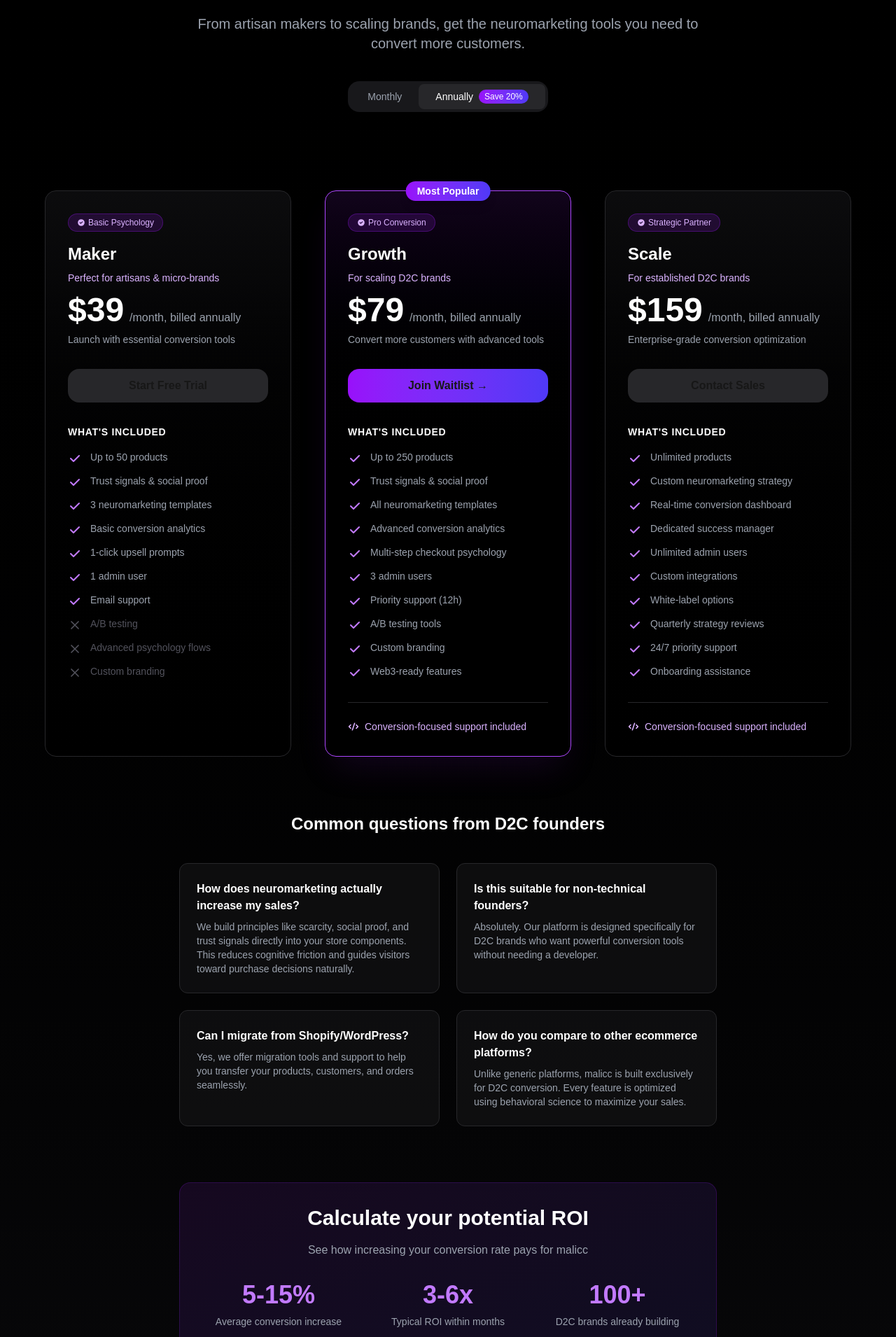
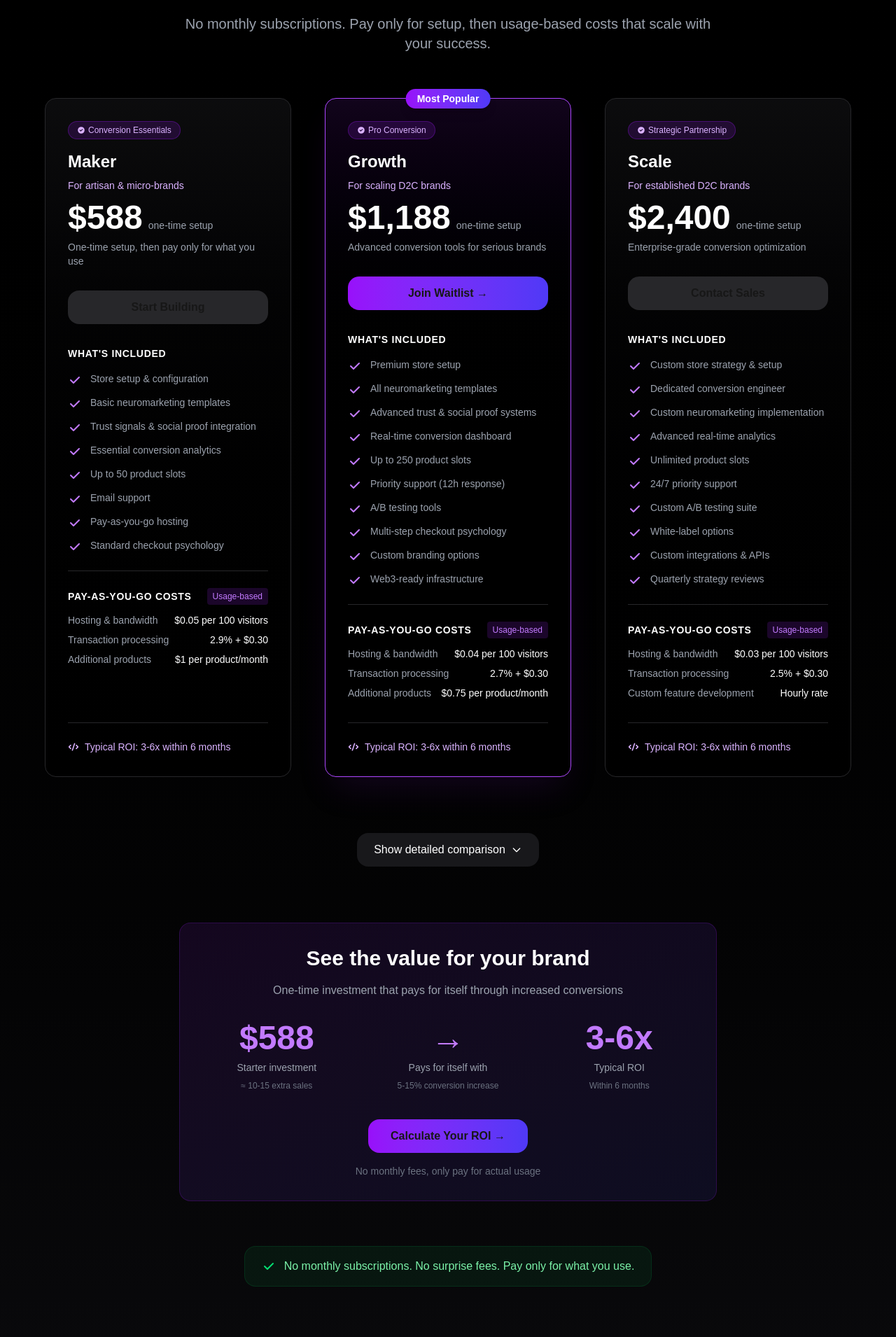
Before and after one commit to shahzerbaig/malicc-landing, a Next.js app: page / in a window 1280 px wide. Shown: the part 1890-3800 px from the top of the page at 70% size. Built offline with nearby package versions, Linux system fonts and the light colour scheme.

Commit message:
feat: implement one-time setup + pay-as-you-go pricing model with // tiers

```diff
--- a/src/components/Pricing.tsx
+++ b/src/components/Pricing.tsx
@@ -4,126 +4,104 @@
 import { useState } from "react";
 
 export default function Pricing() {
-  const [billingPeriod, setBillingPeriod] = useState<"monthly" | "annually">("annually");
+  const [showDetails, setShowDetails] = useState(false);
 
-  // Updated pricing in your Pricing.tsx component
   const plans = [
     {
       name: "Maker",
-      tagline: "Perfect for artisans & micro-brands",
-      price: {
-        monthly: "$49",
-        annually: "$39", // $12 savings monthly
-      },
-      description: "Launch with essential conversion tools",
-      cta: "Start Free Trial",
-      href: "#cta", // Added href
-      neuromarketingBadge: "Basic Psychology",
+      tagline: "For artisan & micro-brands",
+      setupFee: "$588",
+      description: "One-time setup, then pay only for what you use",
+      cta: "Start Building",
+      href: "#cta",
+      neuromarketingBadge: "Conversion Essentials",
       popular: false,
       features: [
-        { text: "Up to 50 products", included: true },
-        { text: "Trust signals & social proof", included: true },
-        { text: "3 neuromarketing templates", included: true },
-        { text: "Basic conversion analytics", included: true },
-        { text: "1-click upsell prompts", included: true },
-        { text: "1 admin user", included: true },
+        { text: "Store setup & configuration", included: true },
+        { text: "Basic neuromarketing templates", included: true },
+        { text: "Trust signals & social proof integration", included: true },
+        { text: "Essential conversion analytics", included: true },
+        { text: "Up to 50 product slots", included: true },
         { text: "Email support", included: true },
-        { text: "A/B testing", included: false },
-        { text: "Advanced psychology flows", included: false },
-        { text: "Custom branding", included: false },
+        { text: "Pay-as-you-go hosting", included: true },
+        { text: "Standard checkout psychology", included: true },
+      ],
+      usageCosts: [
+        { item: "Hosting & bandwidth", price: "$0.05 per 100 visitors" },
+        { item: "Transaction processing", price: "2.9% + $0.30" },
+        { item: "Additional products", price: "$1 per product/month" },
       ],
     },
     {
       name: "Growth",
       tagline: "For scaling D2C brands",
-      price: {
-        monthly: "$99",
-        annually: "$79", // $20 savings monthly
-      },
-      description: "Convert more customers with advanced tools",
+      setupFee: "$1,188",
+      description: "Advanced conversion tools for serious brands",
       cta: "Join Waitlist →",
-      href: "#cta", // Added href
+      href: "#cta",
       neuromarketingBadge: "Pro Conversion",
       popular: true,
       features: [
-        { text: "Up to 250 products", included: true },
-        { text: "Trust signals & social proof", included: true },
+        { text: "Premium store setup", included: true },
         { text: "All neuromarketing templates", included: true },
-        { text: "Advanced conversion analytics", included: true },
+        { text: "Advanced trust & social proof systems", included: true },
+        { text: "Real-time conversion dashboard", included: true },
+        { text: "Up to 250 product slots", included: true },
+        { text: "Priority support (12h response)", included: true },
+        { text: "A/B testing tools", included: true },
         { text: "Multi-step checkout psychology", included: true },
-        { text: "3 admin users", included: true },
-        { text: "Priority support (12h)", included: true },
-        { text: "A/B testing tools", included: true },
-        { text: "Custom branding", included: true },
-        { text: "Web3-ready features", included: true },
+        { text: "Custom branding options", included: true },
+        { text: "Web3-ready infrastructure", included: true },
+      ],
+      usageCosts: [
+        { item: "Hosting & bandwidth", price: "$0.04 per 100 visitors" },
+        { item: "Transaction processing", price: "2.7% + $0.30" },
+        { item: "Additional products", price: "$0.75 per product/month" },
       ],
     },
     {
       name: "Scale",
       tagline: "For established D2C brands",
-      price: {
-        monthly: "$199",
-        annually: "$159", // $40 savings monthly
-      },
+      setupFee: "$2,400",
       description: "Enterprise-grade conversion optimization",
       cta: "Contact Sales",
-      href: "mailto:sales@malicc.com", // Different href for enterprise
-      neuromarketingBadge: "Strategic Partner",
+      href: "mailto:sales@malicc.com",
+      neuromarketingBadge: "Strategic Partnership",
       popular: false,
       features: [
-        { text: "Unlimited products", included: true },
-        { text: "Custom neuromarketing strategy", included: true },
-        { text: "Real-time conversion dashboard", included: true },
-        { text: "Dedicated success manager", included: true },
-        { text: "Unlimited admin users", included: true },
-        { text: "Custom integrations", included: true },
+        { text: "Custom store strategy & setup", included: true },
+        { text: "Dedicated conversion engineer", included: true },
+        { text: "Custom neuromarketing implementation", included: true },
+        { text: "Advanced real-time analytics", included: true },
+        { text: "Unlimited product slots", included: true },
+        { text: "24/7 priority support", included: true },
+        { text: "Custom A/B testing suite", included: true },
         { text: "White-label options", included: true },
+        { text: "Custom integrations & APIs", included: true },
         { text: "Quarterly strategy reviews", included: true },
-        { text: "24/7 priority support", included: true },
-        { text: "Onboarding assistance", included: true },
+      ],
+      usageCosts: [
+        { item: "Hosting & bandwidth", price: "$0.03 per 100 visitors" },
+        { item: "Transaction processing", price: "2.5% + $0.30" },
+        { item: "Custom feature development", price: "Hourly rate" },
       ],
     },
   ];
 
   return (
-    <section id="pricing" className="section py-24 bg-linear-to-b from-black to-zinc-950">
+    <section id="pricing" className="section py-24 bg-gradient-to-b from-black to-zinc-950">
       <div className="max-w-7xl mx-auto px-4 sm:px-6 lg:px-8">
         {/* Header */}
         <div className="text-center mb-16">
-          <span className="inline-block px-4 py-2 rounded-full bg-linear-to-r from-purple-900/30 to-indigo-900/30 text-primary border border-purple-800/50 text-sm font-medium mb-4">
-            Built exclusively for D2C brands
+          <span className="inline-block px-4 py-2 rounded-full bg-gradient-to-r from-purple-900/30 to-indigo-900/30 text-primary border border-purple-800/50 text-sm font-medium mb-4">
+            Pay once, grow forever
           </span>
           <h2 className="text-4xl md:text-5xl font-bold text-primary mb-6">
-            Pricing that <span className="text-purple-400">grows with you</span>
+            One-time setup, <span className="text-purple-400">then pay-as-you-go</span>
           </h2>
           <p className="text-xl text-secondary max-w-3xl mx-auto mb-10">
-            From artisan makers to scaling brands, get the neuromarketing tools you need to convert more customers.
+            No monthly subscriptions. Pay only for setup, then usage-based costs that scale with your success.
           </p>
-
-          {/* Billing Toggle */}
-          <div className="inline-flex items-center bg-zinc-900 rounded-lg p-1 mb-12">
-            <button
-              onClick={() => setBillingPeriod("monthly")}
-              className={`px-6 py-2 rounded-md text-sm font-medium transition-all ${billingPeriod === "monthly"
-                  ? "bg-zinc-800 text-white"
-                  : "text-secondary hover:text-white"
-                }`}
-            >
-              Monthly
-            </button>
-            <button
-              onClick={() => setBillingPeriod("annually")}
-              className={`px-6 py-2 rounded-md text-sm font-medium transition-all flex items-center gap-2 ${billingPeriod === "annually"
-                  ? "bg-zinc-800 text-white"
-                  : "text-secondary hover:text-white"
-                }`}
-            >
-              Annually
-              <span className="px-2 py-0.5 bg-linear-to-r from-purple-600 to-indigo-600 text-xs rounded-full">
-                Save 20%
-              </span> {/* Changed from 17% to 20% to match pricing */}
-            </button>
-          </div>
         </div>
 
         {/* Pricing Cards */}
@@ -134,8 +112,8 @@ export default function Pricing() {
               className={`
                 relative rounded-2xl p-8 border transition-all duration-300 h-full flex flex-col
                 ${plan.popular
-                  ? "border-purple-500 bg-linear-to-b from-purple-900/20 via-black to-black shadow-2xl shadow-purple-900/20"
-                  : "border-zinc-800 bg-linear-to-b from-zinc-900/50 to-black"
+                  ? "border-purple-500 bg-gradient-to-b from-purple-900/20 via-black to-black shadow-2xl shadow-purple-900/20"
+                  : "border-zinc-800 bg-gradient-to-b from-zinc-900/50 to-black"
                 }
                 hover:border-zinc-600 hover:shadow-xl hover:shadow-purple-900/10
               `}
@@ -143,7 +121,7 @@ export default function Pricing() {
               {/* Popular Badge */}
               {plan.popular && (
                 <div className="absolute -top-3 left-1/2 transform -translate-x-1/2">
-                  <span className="px-4 py-1.5 rounded-full bg-linear-to-r from-purple-600 to-indigo-600 text-white text-sm font-semibold shadow-lg">
+                  <span className="px-4 py-1.5 rounded-full bg-gradient-to-r from-purple-600 to-indigo-600 text-white text-sm font-semibold shadow-lg">
                     Most Popular
                   </span>
                 </div>
@@ -165,13 +143,11 @@ export default function Pricing() {
                 <p className="text-sm text-purple-300 mb-3">{plan.tagline}</p>
                 <div className="flex items-baseline mb-2">
                   <span className="text-5xl font-bold text-primary">
-                    {plan.price[billingPeriod]}
+                    {plan.setupFee}
                   </span>
-                  {plan.price[billingPeriod] !== "Custom" && (
-                    <span className="text-secondary ml-2">
-                      {billingPeriod === "monthly" ? "/month" : "/month, billed annually"}
+                  <span className="text-secondary ml-2 text-sm">
+                    one-time setup
                   </span>
-                  )}
                 </div>
                 <p className="text-secondary text-sm">{plan.description}</p>
               </div>
@@ -183,7 +159,7 @@ export default function Pricing() {
                   className={`
                     block w-full text-center px-6 py-3 rounded-lg font-semibold transition-all
                     ${plan.popular
-                      ? "bg-linear-to-r from-purple-600 to-indigo-600 hover:from-purple-700 hover:to-indigo-700"
+                      ? "bg-gradient-to-r from-purple-600 to-indigo-600 hover:from-purple-700 hover:to-indigo-700"
                       : "bg-zinc-800 hover:bg-zinc-700"
                     }
                   `}
@@ -197,10 +173,9 @@ export default function Pricing() {
                 <h4 className="text-sm font-semibold text-primary mb-4 uppercase tracking-wider">
                   What&apos;s included
                 </h4>
-                <ul className="space-y-3">
+                <ul className="space-y-3 mb-6">
                   {plan.features.map((feature, index) => (
                     <li key={index} className="flex items-start">
-                      {feature.included ? (
                       <svg
                         className="w-5 h-5 text-purple-400 mr-3 mt-0.5 shrink-0"
                         fill="currentColor"
@@ -212,115 +187,156 @@ export default function Pricing() {
                           clipRule="evenodd"
                         />
                       </svg>
-                      ) : (
-                        <svg
-                          className="w-5 h-5 text-zinc-600 mr-3 mt-0.5 shrink-0"
-                          fill="none"
-                          stroke="currentColor"
-                          viewBox="0 0 24 24"
-                        >
-                          <path
-                            strokeLinecap="round"
-                            strokeLinejoin="round"
-                            strokeWidth={2}
-                            d="M6 18L18 6M6 6l12 12"
-                          />
-                        </svg>
-                      )}
-                      <span
-                        className={`text-sm ${feature.included ? "text-secondary" : "text-zinc-600"
-                          }`}
-                      >
+                      <span className="text-sm text-secondary">
                         {feature.text}
                       </span>
                     </li>
                   ))}
                 </ul>
+
+                {/* Usage Costs */}
+                <div className="mt-6 pt-6 border-t border-zinc-800">
+                  <div className="flex items-center justify-between mb-3">
+                    <h4 className="text-sm font-semibold text-primary uppercase tracking-wider">
+                      Pay-as-you-go costs
+                    </h4>
+                    <span className="text-xs text-purple-400 bg-purple-900/30 px-2 py-1 rounded">
+                      Usage-based
+                    </span>
+                  </div>
+                  <ul className="space-y-2">
+                    {plan.usageCosts.map((cost, index) => (
+                      <li key={index} className="flex justify-between text-sm">
+                        <span className="text-secondary">{cost.item}</span>
+                        <span className="text-primary font-medium">{cost.price}</span>
+                      </li>
+                    ))}
+                  </ul>
+                </div>
               </div>
 
-              {/* Conversion Guarantee for Growth & Scale */}
-              {(plan.name === "Growth" || plan.name === "Scale") && (
+              {/* Example ROI */}
               <div className="mt-8 pt-6 border-t border-zinc-800">
                 <div className="flex items-center gap-2 text-sm text-purple-300">
                   <svg className="w-4 h-4" fill="currentColor" viewBox="0 0 20 20">
                     <path d="M12.316 3.051a1 1 0 01.633 1.265l-4 12a1 1 0 11-1.898-.632l4-12a1 1 0 011.265-.633zM5.707 6.293a1 1 0 010 1.414L3.414 10l2.293 2.293a1 1 0 11-1.414 1.414l-3-3a1 1 0 010-1.414l3-3a1 1 0 011.414 0zm8.586 0a1 1 0 011.414 0l3 3a1 1 0 010 1.414l-3 3a1 1 0 11-1.414-1.414L16.586 10l-2.293-2.293a1 1 0 010-1.414z" />
                   </svg>
-                    <span>Conversion-focused support included</span>
+                  <span>Typical ROI: 3-6x within 6 months</span>
                 </div>
               </div>
-              )}
             </div>
           ))}
         </div>
 
-        {/* FAQ Section */}
-        <div className="max-w-3xl mx-auto">
-          <h3 className="text-2xl font-bold text-center text-primary mb-10">
-            Common questions from D2C founders
+        {/* Toggle Details Button */}
+        <div className="text-center mb-16">
+          <button
+            onClick={() => setShowDetails(!showDetails)}
+            className="inline-flex items-center gap-2 px-6 py-3 bg-zinc-900 hover:bg-zinc-800 rounded-lg text-primary font-medium transition-all"
+          >
+            {showDetails ? "Hide" : "Show"} detailed comparison
+            <svg
+              className={`w-4 h-4 transition-transform ${showDetails ? "rotate-180" : ""}`}
+              fill="none"
+              stroke="currentColor"
+              viewBox="0 0 24 24"
+            >
+              <path strokeLinecap="round" strokeLinejoin="round" strokeWidth={2} d="M19 9l-7 7-7-7" />
+            </svg>
+          </button>
+        </div>
+
+        {/* Detailed Comparison Table */}
+        {showDetails && (
+          <div className="max-w-4xl mx-auto mb-20">
+            <h3 className="text-2xl font-bold text-center text-primary mb-8">
+              Detailed Plan Comparison
             </h3>
-          <div className="grid grid-cols-1 md:grid-cols-2 gap-6">
+            <div className="bg-zinc-900/50 rounded-xl overflow-hidden border border-zinc-800">
+              <table className="w-full">
+                <thead>
+                  <tr className="border-b border-zinc-800">
+                    <th className="text-left p-4 text-primary font-semibold">Feature</th>
+                    {plans.map((plan) => (
+                      <th key={plan.name} className="p-4 text-center">
+                        <div className="font-semibold text-primary">{plan.name}</div>
+                        <div className="text-sm text-purple-300">{plan.setupFee}</div>
+                      </th>
+                    ))}
+                  </tr>
+                </thead>
+                <tbody>
                   {[
-              {
-                q: "How does neuromarketing actually increase my sales?",
-                a: "We build principles like scarcity, social proof, and trust signals directly into your store components. This reduces cognitive friction and guides visitors toward purchase decisions naturally."
-              },
-              {
-                q: "Is this suitable for non-technical founders?",
-                a: "Absolutely. Our platform is designed specifically for D2C brands who want powerful conversion tools without needing a developer."
-              },
-              {
-                q: "Can I migrate from Shopify/WordPress?",
-                a: "Yes, we offer migration tools and support to help you transfer your products, customers, and orders seamlessly."
-              },
-              {
-                q: "How do you compare to other ecommerce platforms?",
-                a: "Unlike generic platforms, malicc is built exclusively for D2C conversion. Every feature is optimized using behavioral science to maximize your sales."
-              }
-            ].map((faq, index) => (
-              <div key={index} className="bg-zinc-900/50 rounded-xl p-6 border border-zinc-800">
-                <h4 className="font-semibold text-primary mb-2">{faq.q}</h4>
-                <p className="text-sm text-secondary">{faq.a}</p>
+                    { feature: "Setup & Configuration", maker: "Basic", growth: "Premium", scale: "Custom" },
+                    { feature: "Neuromarketing Templates", maker: "3 templates", growth: "All templates", scale: "Custom implementation" },
+                    { feature: "Product Slots", maker: "50 included", growth: "250 included", scale: "Unlimited" },
+                    { feature: "Support", maker: "Email", growth: "Priority (12h)", scale: "24/7 + Dedicated" },
+                    { feature: "A/B Testing", maker: "Basic", growth: "Advanced", scale: "Custom suite" },
+                    { feature: "Transaction Fees", maker: "2.9% + $0.30", growth: "2.7% + $0.30", scale: "2.5% + $0.30" },
+                    { feature: "Bandwidth Cost", maker: "$0.05/100 visitors", growth: "$0.04/100 visitors", scale: "$0.03/100 visitors" },
+                  ].map((row, index) => (
+                    <tr key={index} className={index % 2 === 0 ? "bg-zinc-900/30" : ""}>
+                      <td className="p-4 text-secondary">{row.feature}</td>
+                      <td className="p-4 text-center text-primary">{row.maker}</td>
+                      <td className="p-4 text-center text-primary">{row.growth}</td>
+                      <td className="p-4 text-center text-primary">{row.scale}</td>
+                    </tr>
+                  ))}
+                </tbody>
+              </table>
             </div>
-            ))}
+          </div>
+        )}
+
+        {/* ROI Calculator */}
+        <div className="mt-20 max-w-3xl mx-auto bg-gradient-to-br from-purple-900/20 to-indigo-900/20 rounded-2xl p-8 border border-purple-800/30">
+          <div className="text-center mb-8">
+            <h3 className="text-3xl font-bold text-primary mb-4">
+              See the value for your brand
+            </h3>
+            <p className="text-secondary mb-6">
+              One-time investment that pays for itself through increased conversions
+            </p>
+          </div>
+
+          <div className="grid grid-cols-1 md:grid-cols-3 gap-8">
+            <div className="text-center">
+              <div className="text-5xl font-bold text-purple-400 mb-2">$588</div>
+              <div className="text-sm text-secondary">Starter investment</div>
+              <div className="mt-2 text-xs text-muted">≈ 10-15 extra sales</div>
+            </div>
+            <div className="text-center">
+              <div className="text-5xl font-bold text-purple-400 mb-2">→</div>
+              <div className="text-sm text-secondary">Pays for itself with</div>
+              <div className="mt-2 text-xs text-muted">5-15% conversion increase</div>
+            </div>
+            <div className="text-center">
+              <div className="text-5xl font-bold text-purple-400 mb-2">3-6x</div>
+              <div className="text-sm text-secondary">Typical ROI</div>
+              <div className="mt-2 text-xs text-muted">Within 6 months</div>
             </div>
           </div>
 
-        {/* Conversion Calculator */}
-        <div className="mt-20 max-w-3xl mx-auto bg-linear-to-br from-purple-900/20 to-indigo-900/20 rounded-2xl p-8 border border-purple-800/30">
-          <div className="text-center mb-8">
-            <h3 className="text-3xl font-bold text-primary mb-4">
-              Calculate your potential ROI
-            </h3>
-            <p className="text-secondary">
-              See how increasing your conversion rate pays for malicc
+          <div className="mt-10 text-center">
+            <a
+              href="#cta"
+              className="inline-block px-8 py-3 bg-gradient-to-r from-purple-600 to-indigo-600 hover:from-purple-700 hover:to-indigo-700 rounded-lg font-semibold transition-all"
+            >
+              Calculate Your ROI →
+            </a>
+            <p className="mt-4 text-sm text-muted">
+              No monthly fees, only pay for actual usage
             </p>
-          </div>
-
-          <div className="grid grid-cols-1 md:grid-cols-3 gap-6">
-            <div className="text-center">
-              <div className="text-4xl font-bold text-purple-400 mb-2">5-15%</div>
-              <div className="text-sm text-secondary">Average conversion increase</div>
-            </div>
-            <div className="text-center">
-              <div className="text-4xl font-bold text-purple-400 mb-2">3-6x</div>
-              <div className="text-sm text-secondary">Typical ROI within months</div>
-            </div>
-            <div className="text-center">
-              <div className="text-4xl font-bold text-purple-400 mb-2">100+</div>
-              <div className="text-sm text-secondary">D2C brands already building</div>
           </div>
         </div>
 
-          <div className="mt-8 text-center">
-            <a
-              href="#cta"
-              className="inline-block px-8 py-3 bg-linear-to-r from-purple-600 to-indigo-600 hover:from-purple-700 hover:to-indigo-700 rounded-lg font-semibold transition-all"
-            >
-              Join the Waitlist →
-            </a>
-            <p className="mt-4 text-sm text-muted">
-              Limited early access spots available
-            </p>
+        {/* No Hidden Fees Banner */}
+        <div className="mt-16 text-center">
+          <div className="inline-flex items-center gap-3 bg-green-900/20 border border-green-800/30 rounded-lg px-6 py-4">
+            <svg className="w-5 h-5 text-green-400" fill="currentColor" viewBox="0 0 20 20">
+              <path fillRule="evenodd" d="M16.707 5.293a1 1 0 010 1.414l-8 8a1 1 0 01-1.414 0l-4-4a1 1 0 011.414-1.414L8 12.586l7.293-7.293a1 1 0 011.414 0z" clipRule="evenodd" />
+            </svg>
+            <span className="text-green-300 font-medium">No monthly subscriptions. No surprise fees. Pay only for what you use.</span>
           </div>
         </div>
       </div>
```
Lines whose indentation alone changed are shown as unchanged.
